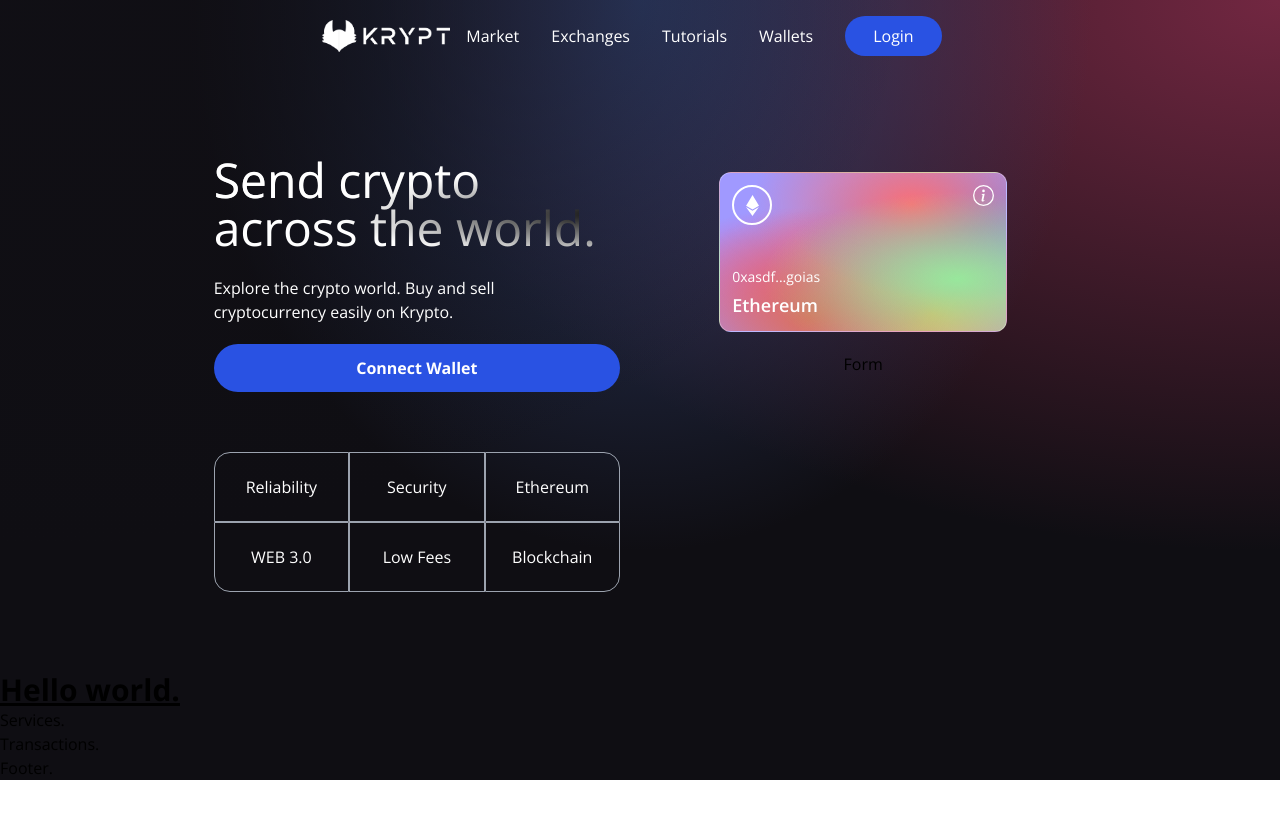
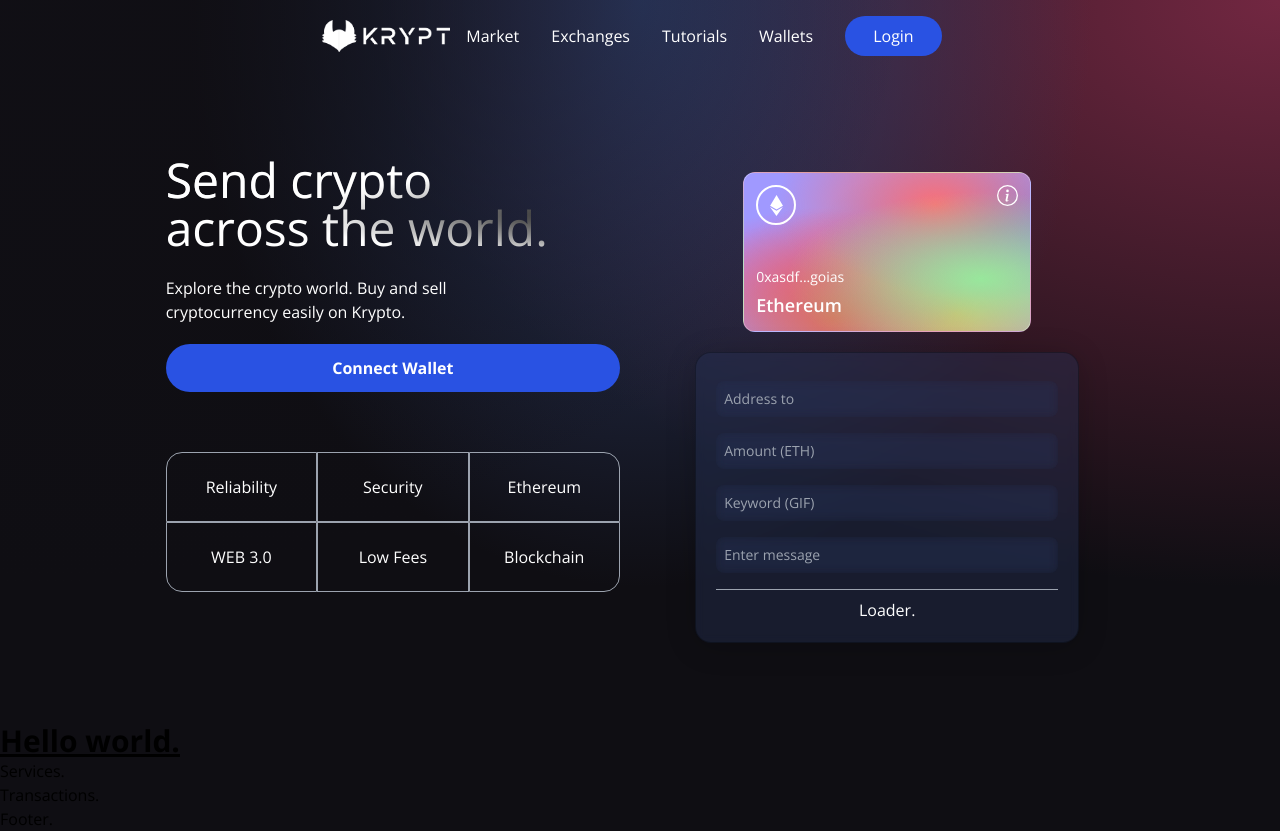
Before and after one commit to matheusreirasi/web3-react, a React (Vite) app in the folder client/: page / in a window 1280 px wide. Before the commit the page ends 800 px from the top, so only its background shows below. Built offline with nearby package versions, Linux system fonts and the light colour scheme.

Commit message:
finish main layout of page

```diff
--- a/client/src/components/Welcome.jsx
+++ b/client/src/components/Welcome.jsx
@@ -1,6 +1,7 @@
 import { AiFillPlayCircle } from "react-icons/ai"
 import {SiEthereum} from "react-icons/si"
 import {BsInfoCircle} from "react-icons/bs"
+import Loader from "./Loader"
 
 
 const Welcome = () => {
@@ -9,12 +10,27 @@ const Welcome = () => {
 
     }
 
+    const handleSubmit = () => {
+
+    }
+
     const commonStyles = "min-h-[70px] sm:px-0 px-2 sm:min-w-[120px] flex justify-center items-center border-[0.5px] border-gray-400 text-small font-light text-white"
+
+    const Input = ({placeholder, name, value, type, handleChange}) => (
+        <input
+            placeholder = {placeholder}
+            type = {type}
+            step = "0.00001"
+            value = {value}
+            onChange = {(e) => handleChange(e, name)}
+            className = "my-2 w-full rounded-[8px] p-2 outline-none bg-transparent text-white border-none text-sm white-glassmorphism"
+        />
+    )
 
     return (
         <div className="flex w-full justify-center items-center">
-            <div className="flex md:flex-row flex-col items-start justify-between md:p-20 py-12 px-4">
-                <div className="flex flex-1 justify-start flex-col md:mr-10">
+            <div className="flex mf:flex-row flex-col items-start justify-between md:p-20 py-12 px-4">
+                <div className="flex flex-1 justify-start flex-col mf:mr-10">
                     <h1 className="text-3xl sm:text-5xl text-white text-gradient py-1">
                         Send crypto <br/> across the world.
                     </h1>
@@ -50,8 +66,8 @@ const Welcome = () => {
                     </div>
                 </div>
 
-                <div className="flex flex-col flex-1 items-center justify-start w-full md:mt-0 mt-10">
-                    <div className="p-3 justify-end items-start  rounded-xl h-40 sm:w-72 w-full my-5 eth-card white-glassmorphism">
+                <div className="flex flex-col flex-1 items-center justify-start w-full mf:mt-0 mt-10">
+                    <div className="p-3 justify-end items-start rounded-xl h-40 sm:w-72 w-full my-5 eth-card white-glassmorphism">
                         <div className="flex justify-between flex-col h-full">
                             <div className="flex justify-between items-start">
                                 <div className="w-10 h-10 rounded-full border-2 border-white flex justify-center items-center">
@@ -69,7 +85,29 @@ const Welcome = () => {
                             </div>
                         </div>
                     </div>
-                    Form
+                    <div className="text-white p-5 sm:w-96 w-full flex flex-col justify-start items-center blue-glassmorphism">
+                        <Input placeholder="Address to" name="addressTo" type="text" handleChange={() => {}}/>
+                        <Input placeholder="Amount (ETH)" name="amount" type="number" handleChange={() => {}}/>
+                        <Input placeholder="Keyword (GIF)" name="keyword" type="text" handleChange={() => {}}/>
+                        <Input placeholder="Enter message" name="message" type="text" handleChange={() => {}}/>
+
+                        <div className="h-[1px] w-full bg-gray-400 my-2"/>
+
+                        {true
+                        ? (
+                            <Loader />
+                        )
+                        : (
+                            <button
+                                type="button"
+                                onClick={handleSubmit}
+                                className="text-white w-full mt-2 border-[1px] p-2 border-[#3d4f7c] rounded-full"
+                            >
+                                Send Now
+                            </button>
+                        )}
+
+                    </div>
                 </div>
             </div>
         </div>
```
